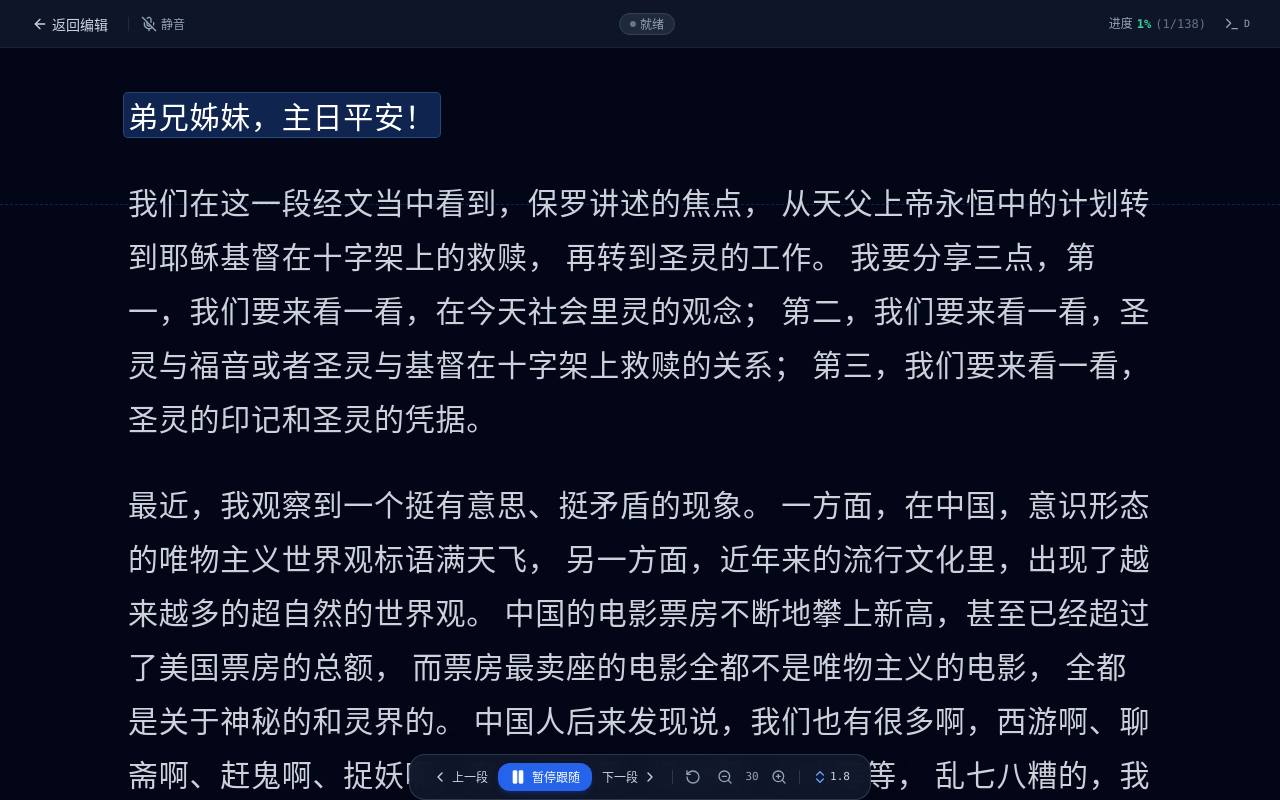
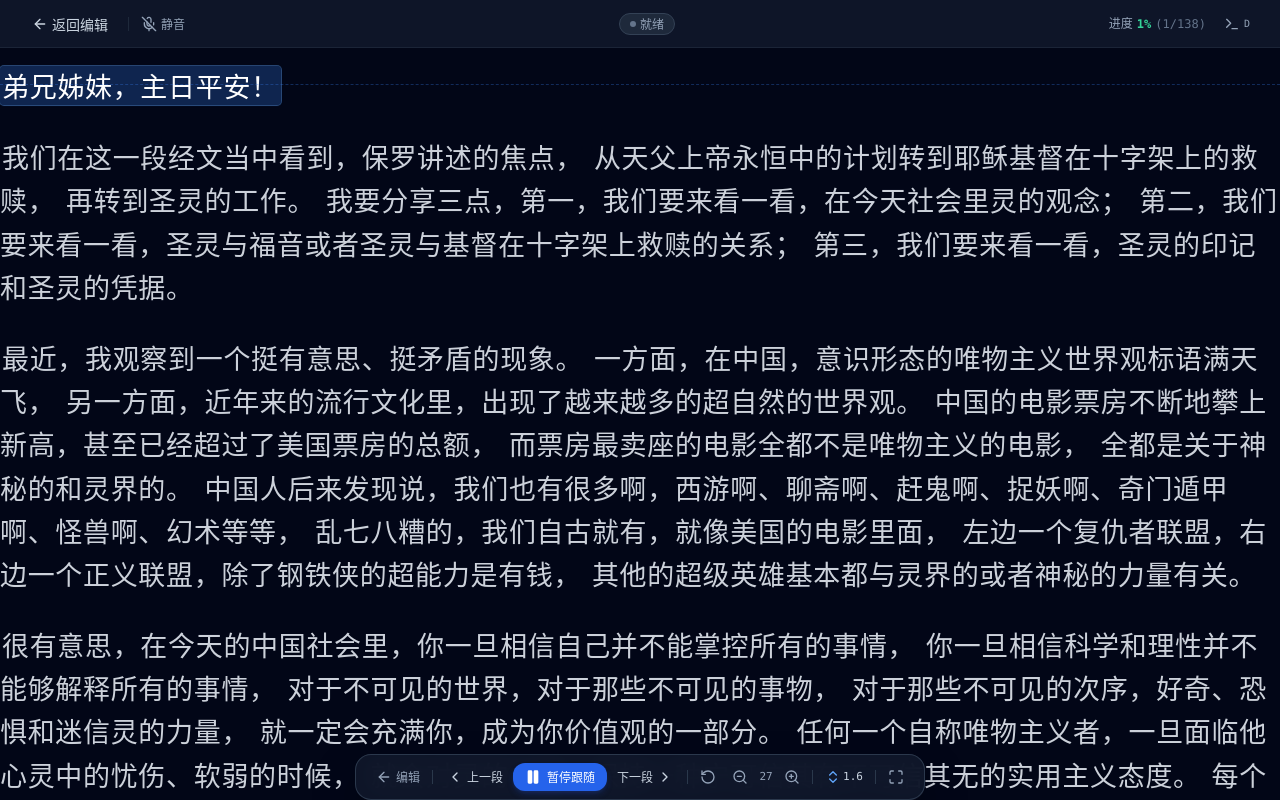
Before and after one commit to zorrozion/ZAIDO, a React (Vite) app: page / in a window 1280 px wide. Both pictures are taken after a click on the button "开始跟稿". Built offline with nearby package versions, Linux system fonts and the light colour scheme.

Commit message:
feat: default font size 27, 0 margins, 1.4/1.6/1.8 line-height, top 5% focus, mobile auto-fullscreen, and fix iPad swipe displacement bug

```diff
--- a/src/App.tsx
+++ b/src/App.tsx
@@ -11,6 +11,48 @@ import { ControlBar } from './components/ControlBar';
 import { DebugPanel } from './components/DebugPanel';
 import { SAMPLE_SERMON_SHORT } from './sampleData/sermons';
 import { MatchResult, TrackingStatus } from './types/speech';
+
+// 检测是否为移动端设备（手机或 iPad/平板触控屏）
+const isMobileDevice = () => {
+  if (typeof window === 'undefined') return false;
+  return window.innerWidth < 1024 || 'ontouchstart' in window || navigator.maxTouchPoints > 0;
+};
+
+// 全屏请求辅助函数
+const requestFullscreenMode = () => {
+  try {
+    const docEl = document.documentElement as any;
+    if (docEl.requestFullscreen) {
+      docEl.requestFullscreen().catch(() => {});
+    } else if (docEl.webkitRequestFullscreen) {
+      docEl.webkitRequestFullscreen();
+    } else if (docEl.mozRequestFullScreen) {
+      docEl.mozRequestFullScreen();
+    } else if (docEl.msRequestFullscreen) {
+      docEl.msRequestFullscreen();
+    }
+  } catch (e) {
+    console.warn('Fullscreen error:', e);
+  }
+};
+
+// 退出全屏辅助函数
+const exitFullscreenMode = () => {
+  try {
+    const doc = document as any;
+    if (doc.exitFullscreen) {
+      doc.exitFullscreen().catch(() => {});
+    } else if (doc.webkitExitFullscreen) {
+      doc.webkitExitFullscreen();
+    } else if (doc.mozCancelFullScreen) {
+      doc.mozCancelFullScreen();
+    } else if (doc.msExitFullscreen) {
+      doc.msExitFullscreen();
+    }
+  } catch (e) {
+    console.warn('Exit fullscreen error:', e);
+  }
+};
 
 export const App: React.FC = () => {
   // 模式切换：'edit' (讲稿输入) | 'read' (提词跟读)
@@ -26,9 +68,13 @@ export const App: React.FC = () => {
   // 讲稿跟随状态
   const [trackingStatus, setTrackingStatus] = useState<TrackingStatus>('unstarted');
   const [isPaused, setIsPaused] = useState(false);
-  const [fontSize, setFontSize] = useState(30); // 桌面默认 30px
-  const [lineHeight, setLineHeight] = useState(1.8); // 默认 1.8 倍行距（3档：1.5 / 1.8 / 2.0）
+  const [fontSize, setFontSize] = useState(27); // 演示页面默认字号 27px
+  const [lineHeight, setLineHeight] = useState(1.6); // 默认 1.6 倍行距（3档：1.4 / 1.6 / 1.8）
   const [isDebugOpen, setIsDebugOpen] = useState(false);
+
+  // 全屏与状态栏控制
+  const [isStatusBarVisible, setIsStatusBarVisible] = useState(true);
+  const [isFullscreen, setIsFullscreen] = useState(false);
 
   // 算法诊断数据缓存
   const [lastSpeechFragment, setLastSpeechFragment] = useState('');
@@ -86,7 +132,7 @@ export const App: React.FC = () => {
     }
   });
 
-  // 语音模拟推流器 Hook (免开麦验证 10,000 字长文与跳段)
+  // 语音模拟推流器 Hook (免开麦验证长文与跳段)
   const {
     isSimulating,
     speedMultiplier,
@@ -101,7 +147,7 @@ export const App: React.FC = () => {
     onSpeechChunk: (chunk) => handleIncomingSpeech(chunk)
   });
 
-  // 开始跟稿
+  // 开始跟稿（演示模式）
   const handleStartReading = () => {
     if (script.sentences.length === 0) return;
     setViewMode('read');
@@ -110,6 +156,14 @@ export const App: React.FC = () => {
     matcherRef.current.resetPosition(0);
     matcherRef.current.clearBuffer();
     setTrackingStatus('listening');
+
+    // 移动端/iPad 运行演示时跳全屏，并隐藏顶上状态栏
+    if (isMobileDevice()) {
+      setIsStatusBarVisible(false);
+      requestFullscreenMode();
+    } else {
+      setIsStatusBarVisible(true);
+    }
 
     // 默认尝试开启麦克风
     if (isSpeechSupported) {
@@ -121,9 +175,36 @@ export const App: React.FC = () => {
   const handleBackToEdit = () => {
     stopListening();
     stopSimulation();
+    if (isFullscreen) {
+      exitFullscreenMode();
+    }
+    setIsStatusBarVisible(true);
     setViewMode('edit');
     setTrackingStatus('unstarted');
   };
+
+  // 切换全屏
+  const handleToggleFullscreen = useCallback(() => {
+    if (isFullscreen) {
+      exitFullscreenMode();
+    } else {
+      requestFullscreenMode();
+    }
+  }, [isFullscreen]);
+
+  // 监听原生全屏状态变化
+  useEffect(() => {
+    const handleFsChange = () => {
+      const doc = document as any;
+      setIsFullscreen(Boolean(doc.fullscreenElement || doc.webkitFullscreenElement));
+    };
+    document.addEventListener('fullscreenchange', handleFsChange);
+    document.addEventListener('webkitfullscreenchange', handleFsChange);
+    return () => {
+      document.removeEventListener('fullscreenchange', handleFsChange);
+      document.removeEventListener('webkitfullscreenchange', handleFsChange);
+    };
+  }, []);
 
   // 切换暂停/恢复
   const handleTogglePause = useCallback(() => {
@@ -185,8 +266,8 @@ export const App: React.FC = () => {
     resumeAutoScroll();
   }, [currentIndex, resumeAutoScroll]);
 
-  // 循环切换行距：3档调节 (最小 1.5, 标准 1.8, 最大 2.0)
-  const LINE_HEIGHT_PRESETS = [1.5, 1.8, 2.0];
+  // 循环切换行距：3档调节 (1.4 -> 1.6 -> 1.8，默认 1.6)
+  const LINE_HEIGHT_PRESETS = [1.4, 1.6, 1.8];
   const handleCycleLineHeight = useCallback(() => {
     setLineHeight((prev) => {
       const idx = LINE_HEIGHT_PRESETS.findIndex((lh) => Math.abs(lh - prev) < 0.05);
@@ -225,7 +306,7 @@ export const App: React.FC = () => {
         setFontSize((prev) => Math.min(48, prev + 2));
       } else if (e.key === '-' || e.key === '_') {
         e.preventDefault();
-        setFontSize((prev) => Math.max(20, prev - 2));
+        setFontSize((prev) => Math.max(18, prev - 2));
       } else if (e.key === 'l' || e.key === 'L') {
         e.preventDefault();
         handleCycleLineHeight();
@@ -247,17 +328,20 @@ export const App: React.FC = () => {
   ]);
 
   return (
-    <div className="min-h-screen bg-slate-950 text-slate-100 flex flex-col font-sans select-none">
+    <div className="fixed inset-0 w-full h-full bg-slate-950 text-slate-100 flex flex-col font-sans select-none overflow-hidden">
       {viewMode === 'edit' ? (
+        <div className="w-full h-full overflow-y-auto">
           <EditorView
             rawText={rawText}
             onChangeText={setRawText}
             onStartReading={handleStartReading}
             isSpeechSupported={isSpeechSupported}
           />
+        </div>
       ) : (
-        <div className="relative flex-1 flex flex-col h-screen overflow-hidden">
-          {/* 顶部状态栏 */}
+        <div className="relative flex-1 flex flex-col w-full h-full overflow-hidden">
+          {/* 顶部状态栏（移动端进入演示时自动隐藏，桌面端保持可见） */}
+          {isStatusBarVisible && (
             <StatusBar
               status={trackingStatus}
               isListening={isListening || isSimulating}
@@ -269,6 +353,7 @@ export const App: React.FC = () => {
               onBackToEdit={handleBackToEdit}
               isDebugOpen={isDebugOpen}
             />
+          )}
 
           {/* 错误提示横幅 */}
           {speechError && (
@@ -284,14 +369,17 @@ export const App: React.FC = () => {
           )}
 
           {/* 提词器阅读视口 */}
+          <div className="relative flex-1 w-full h-full overflow-hidden">
             <ReaderView
               ref={containerRef}
               script={script}
               currentSentenceIndex={currentIndex}
               fontSize={fontSize}
               lineHeight={lineHeight}
+              isStatusBarVisible={isStatusBarVisible}
               onSentenceClick={handleSentenceClick}
             />
+          </div>
 
           {/* 底部悬浮控制条 */}
           <ControlBar
@@ -302,9 +390,12 @@ export const App: React.FC = () => {
             onRecalibrate={handleRecalibrate}
             fontSize={fontSize}
             onIncreaseFontSize={() => setFontSize((s) => Math.min(48, s + 2))}
-            onDecreaseFontSize={() => setFontSize((s) => Math.max(20, s - 2))}
+            onDecreaseFontSize={() => setFontSize((s) => Math.max(18, s - 2))}
             lineHeight={lineHeight}
             onCycleLineHeight={handleCycleLineHeight}
+            onBackToEdit={handleBackToEdit}
+            isFullscreen={isFullscreen}
+            onToggleFullscreen={handleToggleFullscreen}
           />
 
           {/* 调试面板 */}
--- a/src/components/ControlBar.tsx
+++ b/src/components/ControlBar.tsx
@@ -7,7 +7,10 @@ import {
   RotateCcw,
   ZoomIn,
   ZoomOut,
-  ChevronsUpDown
+  ChevronsUpDown,
+  ArrowLeft,
+  Maximize,
+  Minimize
 } from 'lucide-react';
 
 interface ControlBarProps {
@@ -21,6 +24,9 @@ interface ControlBarProps {
   onDecreaseFontSize: () => void;
   lineHeight: number;
   onCycleLineHeight: () => void;
+  onBackToEdit?: () => void;
+  isFullscreen?: boolean;
+  onToggleFullscreen?: () => void;
 }
 
 export const ControlBar: React.FC<ControlBarProps> = ({
@@ -33,14 +39,33 @@ export const ControlBar: React.FC<ControlBarProps> = ({
   onIncreaseFontSize,
   onDecreaseFontSize,
   lineHeight,
-  onCycleLineHeight
+  onCycleLineHeight,
+  onBackToEdit,
+  isFullscreen,
+  onToggleFullscreen
 }) => {
   return (
     <aside
       aria-label="讲稿快捷控制"
-      className="fixed bottom-0 left-0 right-0 z-40 w-full flex justify-center pointer-events-none pb-[env(safe-area-inset-bottom,2px)]"
+      onTouchMove={(e) => e.stopPropagation()}
+      className="fixed bottom-0 left-0 right-0 z-40 w-full flex justify-center pointer-events-none pb-[env(safe-area-inset-bottom,4px)] touch-none select-none"
     >
-      <div className="pointer-events-auto flex items-center justify-between sm:justify-center w-full sm:w-auto max-w-2xl px-2 sm:px-3 py-1 sm:py-1.5 bg-slate-900/95 backdrop-blur-md border-t sm:border border-slate-700/80 sm:rounded-2xl shadow-2xl shadow-black/80 select-none">
+      <div className="pointer-events-auto flex items-center justify-between sm:justify-center w-full sm:w-auto max-w-2xl px-1.5 sm:px-3 py-1 sm:py-1.5 bg-slate-900/95 backdrop-blur-md border-t sm:border border-slate-700/80 sm:rounded-2xl shadow-2xl shadow-black/80 select-none touch-none">
+        {/* 返回编辑 (移动端常驻，确保状态栏隐藏时依然随时可退出跟稿) */}
+        {onBackToEdit && (
+          <>
+            <button
+              onClick={onBackToEdit}
+              className="flex items-center space-x-1 p-1.5 sm:px-2 rounded-lg sm:rounded-xl text-slate-400 hover:text-white hover:bg-slate-800 active:bg-slate-700 transition-all text-xs font-medium shrink-0"
+              title="返回编辑讲稿"
+            >
+              <ArrowLeft className="w-4 h-4" />
+              <span className="hidden md:inline">编辑</span>
+            </button>
+            <div className="h-3.5 w-px bg-slate-700/80 mx-0.5 sm:mx-1 shrink-0" />
+          </>
+        )}
+
         {/* 上一段 */}
         <button
           onClick={onPrevParagraph}
@@ -51,7 +76,7 @@ export const ControlBar: React.FC<ControlBarProps> = ({
           <span className="hidden sm:inline">上一段</span>
         </button>
 
-        {/* 暂停 / 继续跟随（手机端纯图标显示三角形/双竖杠，桌面端展示文字，严防手机端折成纵向4个字） */}
+        {/* 暂停 / 继续跟随（手机端纯图标显示三角形/双竖杠，桌面端展示文字） */}
         <button
           onClick={onTogglePause}
           className={`flex items-center justify-center p-1.5 sm:px-3 sm:py-1.5 rounded-lg sm:rounded-xl font-medium text-xs transition-all shrink-0 ${
@@ -98,7 +123,7 @@ export const ControlBar: React.FC<ControlBarProps> = ({
         {/* 字号缩小 */}
         <button
           onClick={onDecreaseFontSize}
-          disabled={fontSize <= 20}
+          disabled={fontSize <= 18}
           className="p-1.5 sm:p-2 rounded-lg sm:rounded-xl text-slate-400 hover:text-slate-200 hover:bg-slate-800 disabled:opacity-30 disabled:cursor-not-allowed transition-colors shrink-0"
           title="减小字号 (快捷键 -)"
         >
@@ -106,7 +131,7 @@ export const ControlBar: React.FC<ControlBarProps> = ({
         </button>
 
         {/* 当前字号显示 */}
-        <span className="text-[11px] font-mono text-slate-400 px-0.5 min-w-[22px] text-center select-none shrink-0">
+        <span className="text-[11px] font-mono text-slate-400 px-0.5 min-w-[20px] text-center select-none shrink-0">
           {fontSize}
         </span>
 
@@ -122,17 +147,35 @@ export const ControlBar: React.FC<ControlBarProps> = ({
 
         <div className="h-3.5 w-px bg-slate-700/80 mx-0.5 sm:mx-1 shrink-0" />
 
-        {/* 行距调节 (循环三档: 1.5 -> 1.8 -> 2.0) */}
+        {/* 行距调节 (循环三档: 1.4 -> 1.6 -> 1.8，默认 1.6) */}
         <button
           onClick={onCycleLineHeight}
           className="flex items-center space-x-0.5 p-1.5 sm:p-2 rounded-lg sm:rounded-xl text-slate-400 hover:text-slate-200 hover:bg-slate-800 transition-colors shrink-0"
-          title={`切换行距 (当前 ${lineHeight.toFixed(1)} 倍，共3档: 1.5 / 1.8 / 2.0，快捷键 L)`}
+          title={`切换行距 (当前 ${lineHeight.toFixed(1)} 倍，共3档: 1.4 / 1.6 / 1.8，快捷键 L)`}
         >
           <ChevronsUpDown className="w-3.5 h-3.5 sm:w-4 sm:h-4 text-blue-400 shrink-0" />
           <span className="text-[11px] font-mono text-slate-300">
             {lineHeight.toFixed(1)}
           </span>
         </button>
+
+        {/* 全屏切换 */}
+        {onToggleFullscreen && (
+          <>
+            <div className="h-3.5 w-px bg-slate-700/80 mx-0.5 sm:mx-1 shrink-0" />
+            <button
+              onClick={onToggleFullscreen}
+              className="p-1.5 sm:p-2 rounded-lg sm:rounded-xl text-slate-400 hover:text-slate-200 hover:bg-slate-800 transition-colors shrink-0"
+              title={isFullscreen ? "退出全屏" : "进入全屏"}
+            >
+              {isFullscreen ? (
+                <Minimize className="w-3.5 h-3.5 sm:w-4 sm:h-4" />
+              ) : (
+                <Maximize className="w-3.5 h-3.5 sm:w-4 sm:h-4" />
+              )}
+            </button>
+          </>
+        )}
       </div>
     </aside>
   );
--- a/src/components/ReaderView.tsx
+++ b/src/components/ReaderView.tsx
@@ -6,6 +6,7 @@ interface ReaderViewProps {
   currentSentenceIndex: number;
   fontSize: number;
   lineHeight: number;
+  isStatusBarVisible?: boolean;
   onSentenceClick: (index: number) => void;
 }
 
@@ -14,42 +15,43 @@ export const ReaderView = forwardRef<HTMLDivElement, ReaderViewProps>(({
   currentSentenceIndex,
   fontSize,
   lineHeight,
+  isStatusBarVisible = true,
   onSentenceClick
 }, ref) => {
   return (
     <div
       ref={ref}
-      className="relative w-full h-[calc(100vh-2.75rem)] sm:h-[calc(100vh-3rem)] overflow-y-auto px-2 sm:px-6 md:px-8 lg:px-12 pt-6 sm:pt-10 pb-24 sm:pb-40 scroll-smooth"
+      className="relative w-full h-full overflow-y-auto overflow-x-hidden px-0 pt-3 sm:pt-4 pb-28 sm:pb-36 scroll-smooth select-none"
       style={{
         fontFamily: '"Microsoft YaHei", "PingFang SC", "Noto Sans CJK SC", -apple-system, sans-serif'
       }}
     >
-      {/* 视口约上五分之一 (20%) 黄金聚焦点参考线（仅保留纯线条，无文字） */}
+      {/* 视口上方 5% 黄金聚焦点参考线（仅保留纯线条，无文字） */}
       <div
-        className="pointer-events-none fixed left-0 w-full z-10 border-t border-dashed border-blue-500/25"
-        style={{ top: 'calc(2.75rem + 20vh)' }}
+        className="pointer-events-none fixed left-0 w-full z-10 border-t border-dashed border-blue-500/30"
+        style={{ top: isStatusBarVisible ? 'calc(2.75rem + 5%)' : '5%' }}
       />
 
-      <div className="max-w-5xl mx-auto space-y-6 sm:space-y-8">
+      <div className="w-full px-0 space-y-5 sm:space-y-7">
         {script.paragraphs.map((paragraph) => {
           return (
             <div
               key={paragraph.id}
-              className="transition-all duration-300 relative group"
+              className="transition-all duration-300 relative group w-full px-0"
             >
-              {/* 段落正文渲染 */}
+              {/* 段落正文渲染：左右完全不留边距 */}
               <div
                 style={{
                   fontSize: `${fontSize}px`,
                   lineHeight: lineHeight.toString()
                 }}
-                className="tracking-wide"
+                className="tracking-wide break-words w-full px-0"
               >
                 {paragraph.sentences.map((sentence: SentenceItem) => {
                   const isCurrent = sentence.globalIndex === currentSentenceIndex;
                   const isPast = sentence.globalIndex < currentSentenceIndex;
 
-                  let sentenceClass = 'transition-all duration-300 rounded px-1 -mx-1 inline cursor-pointer select-text ';
+                  let sentenceClass = 'transition-all duration-300 rounded inline cursor-pointer select-text px-0.5 ';
 
                   if (isCurrent) {
                     sentenceClass += 'text-white font-medium bg-blue-500/25 shadow-sm shadow-blue-500/10 ring-1 ring-blue-400/40';
--- a/src/components/StatusBar.tsx
+++ b/src/components/StatusBar.tsx
@@ -98,7 +98,10 @@ export const StatusBar: React.FC<StatusBarProps> = ({
   };
 
   return (
-    <header className="sticky top-0 z-40 w-full h-11 sm:h-12 bg-slate-900/95 backdrop-blur border-b border-slate-800/80 px-2.5 sm:px-6 flex items-center justify-between select-none">
+    <header
+      onTouchMove={(e) => e.stopPropagation()}
+      className="sticky top-0 z-40 w-full h-11 sm:h-12 bg-slate-900/95 backdrop-blur border-b border-slate-800/80 px-2.5 sm:px-6 flex items-center justify-between select-none touch-none overscroll-none"
+    >
       {/* 左侧：返回编辑与标题 */}
       <div className="flex items-center space-x-2 sm:space-x-3">
         <button
--- a/src/index.css
+++ b/src/index.css
@@ -4,9 +4,18 @@
 
 @layer base {
   html, body {
-    @apply w-full min-h-full bg-slate-950 text-slate-100;
+    @apply w-full h-full bg-slate-950 text-slate-100;
     margin: 0;
     padding: 0;
+    overflow: hidden;
+    overscroll-behavior: none;
+    -webkit-overflow-scrolling: touch;
+    touch-action: pan-y;
+  }
+  #root {
+    width: 100%;
+    height: 100%;
+    overflow: hidden;
   }
 }
 
```
Also changed, not shown: src/hooks/useAutoScroll.ts (+4 -4 lines). Lines whose indentation alone changed are shown as unchanged.
